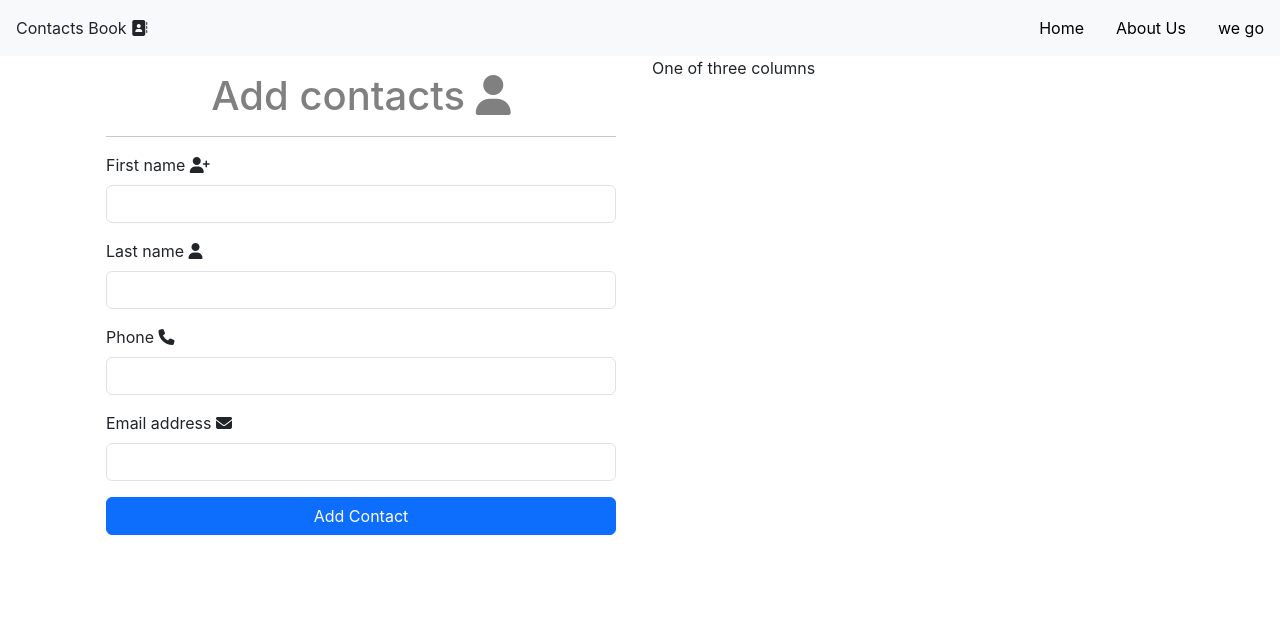
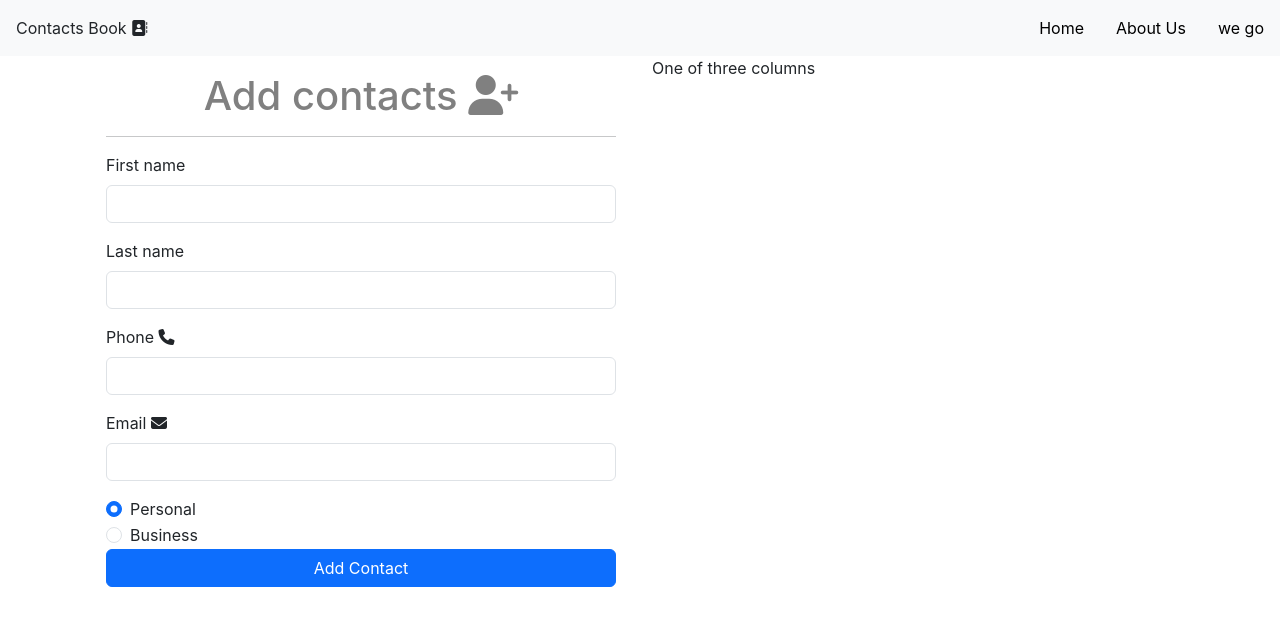
Before and after one commit to blake-guala/contacts-keeper-application-, a React (Create React App) app in the folder frontend/: page / in a window 1280 px wide. Shown: the top 626 px of the page. Built offline with nearby package versions, Linux system fonts and the light colour scheme.

Commit message:
AddContacts.js

```diff
--- a/frontend/src/component/contacts/AddContacts.js
+++ b/frontend/src/component/contacts/AddContacts.js
@@ -4,35 +4,53 @@ export const AddContacts = () => {
     const [register, setRegister] = useState({
         firstName: '',
         lastName: '',
+        phone: '',
         email: '',
-        password: '',
-        password2: ''
+        type: 'Personal'
     })
 
-    const { firstName,lastName, email, phone } = register
+    const { firstName,lastName, email, phone, type } = register
 
     const onChange = (e) => setRegister({...register, [e.target.name] : e.target.value})
+
+    const onSubmit = e => {
+      e.preventDefault()
+      console.log(firstName,lastName,email,phone,type)
+    }
+
   return (
     <div>
-    <form className='container' >
-  <h1 className='text-custom'>Add contacts <i className="fa-solid fa-user"></i></h1>
+    <form className='container' onSubmit={onSubmit}>
+  <h1 className='text-custom'>Add contacts <i className="fa fa-user-plus" aria-hidden="true"></i></h1>
   <hr />
   <div className="mb-3">
-    <label htmlFor="firstName" className="form-label">First name <i className="fa fa-user-plus" aria-hidden="true"></i></label>
+    <label htmlFor="firstName" className="form-label">First name </label>
     <input type="text" value={firstName} name='firstName' className="form-control input-custom" onChange={onChange} required/>
   </div>
   <div className="mb-3">
-    <label htmlFor="lastName" className="form-label">Last name <i className="fa-solid fa-user"></i></label>
-    <input type="lastName" value={lastName} name='password' className="form-control input-custom" onChange={onChange} required />
+    <label htmlFor="lastName" className="form-label">Last name </label>
+    <input type="text" value={lastName} name='lastName' className="form-control input-custom" onChange={onChange} />
   </div>
   <div className="mb-3">
     <label htmlFor="phone" className="form-label">Phone <i className="fa-solid fa-phone"></i></label>
     <input type="text" value={phone} name='phone' className="form-control input-custom" onChange={onChange} required/>
   </div>
   <div className="mb-3">
-    <label htmlFor="email" className="form-label">Email address <i className="fa fa-envelope" aria-hidden="true"></i></label>
+    <label htmlFor="email" className="form-label">Email <i className="fa fa-envelope" ></i></label>
     <input type="email" value={email} name='email' className="form-control input-custom" onChange={onChange} required/>
   </div>
+  <div className="form-check">
+  <input className="form-check-input" value='Personal' type="radio" checked={type === 'Personal'} name="type" onChange={onChange} />
+  <label className="form-check-label" htmlFor="Personal">
+    Personal
+  </label>
+</div>
+<div className="form-check">
+  <input className="form-check-input" value='Business' type="radio" checked={type === 'Business'} name="type"  onChange={onChange}/>
+  <label className="form-check-label" htmlFor="Business">
+    Business
+  </label>
+</div>
   <button type="submit " className="btn btn-primary button-custom ">Add Contact</button>
 </form>
     </div>
```
